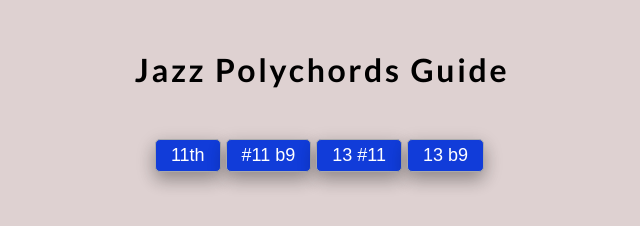
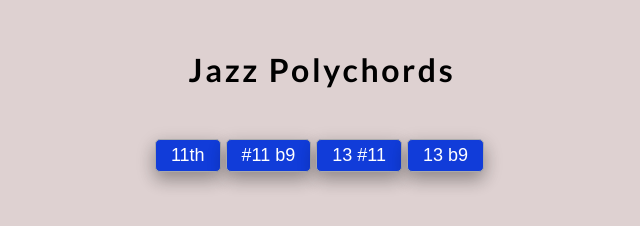
Before and after one commit to jfarmer618/app, a website: page index.html in a window 1280 px wide. Shown: the whole page, without its empty margins (318-958 px from the left). Drawn offline with nearby package versions, Linux system fonts and the light colour scheme; no server answers.

Commit message:
updated title again

```diff
--- a/index.html
+++ b/index.html
@@ -4,11 +4,11 @@
     <meta charset="UTF-8">
     <meta name="viewport" content="width=device-width, initial-scale=1.0">
     <link rel="stylesheet" type="text/css" href="styles.css" />
-    <title>Jazz Polychords Guide</title>
+    <title>Jazz Polychords</title>
     <script src="https://unpkg.com/tone"></script>
 </head>
 <body>
-    <h1>Jazz Polychords Guide</h1>
+    <h1>Jazz Polychords</h1>
     <div class="container">
         <div class="chords">
             <button id="11-chord">11th</button>
```
